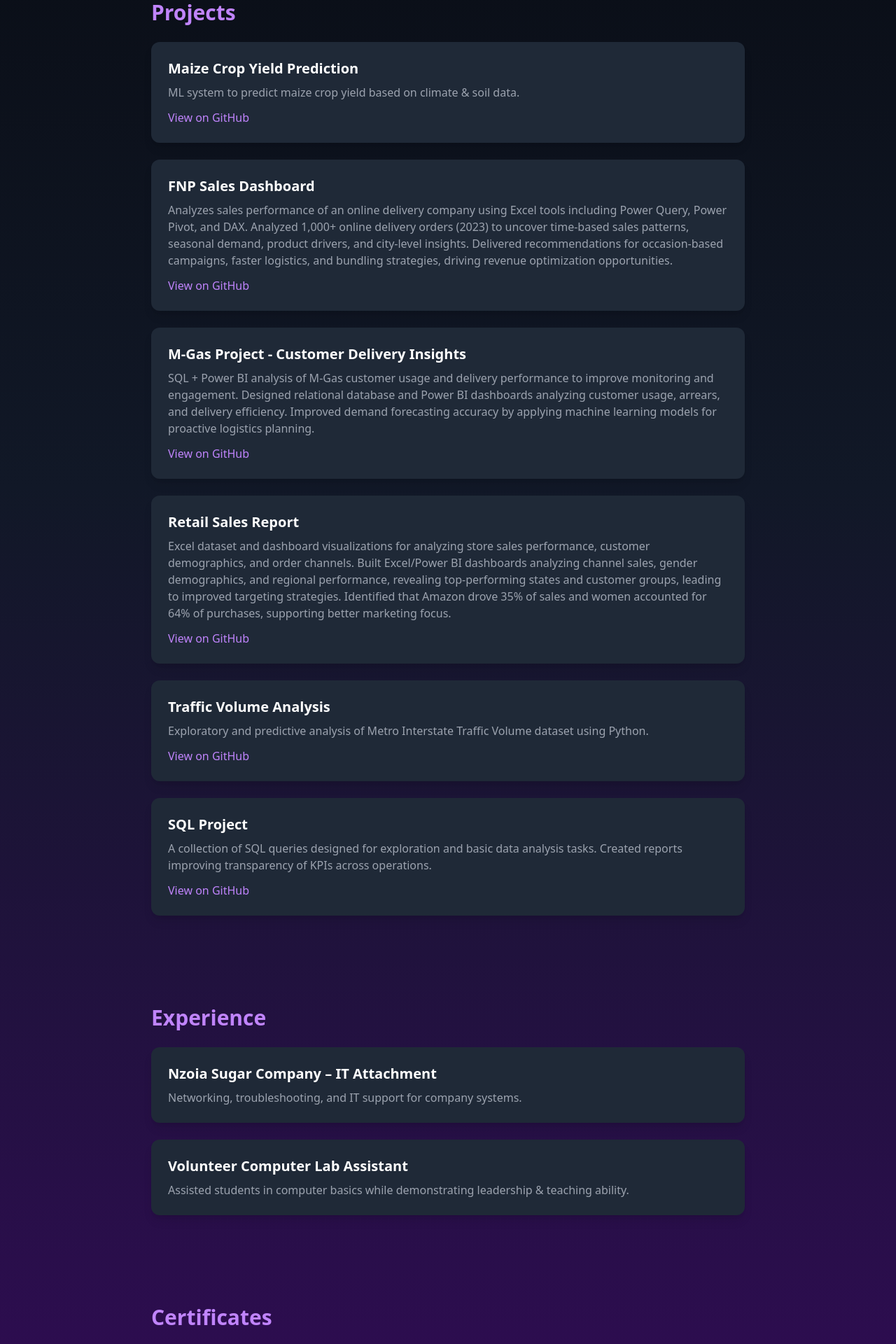
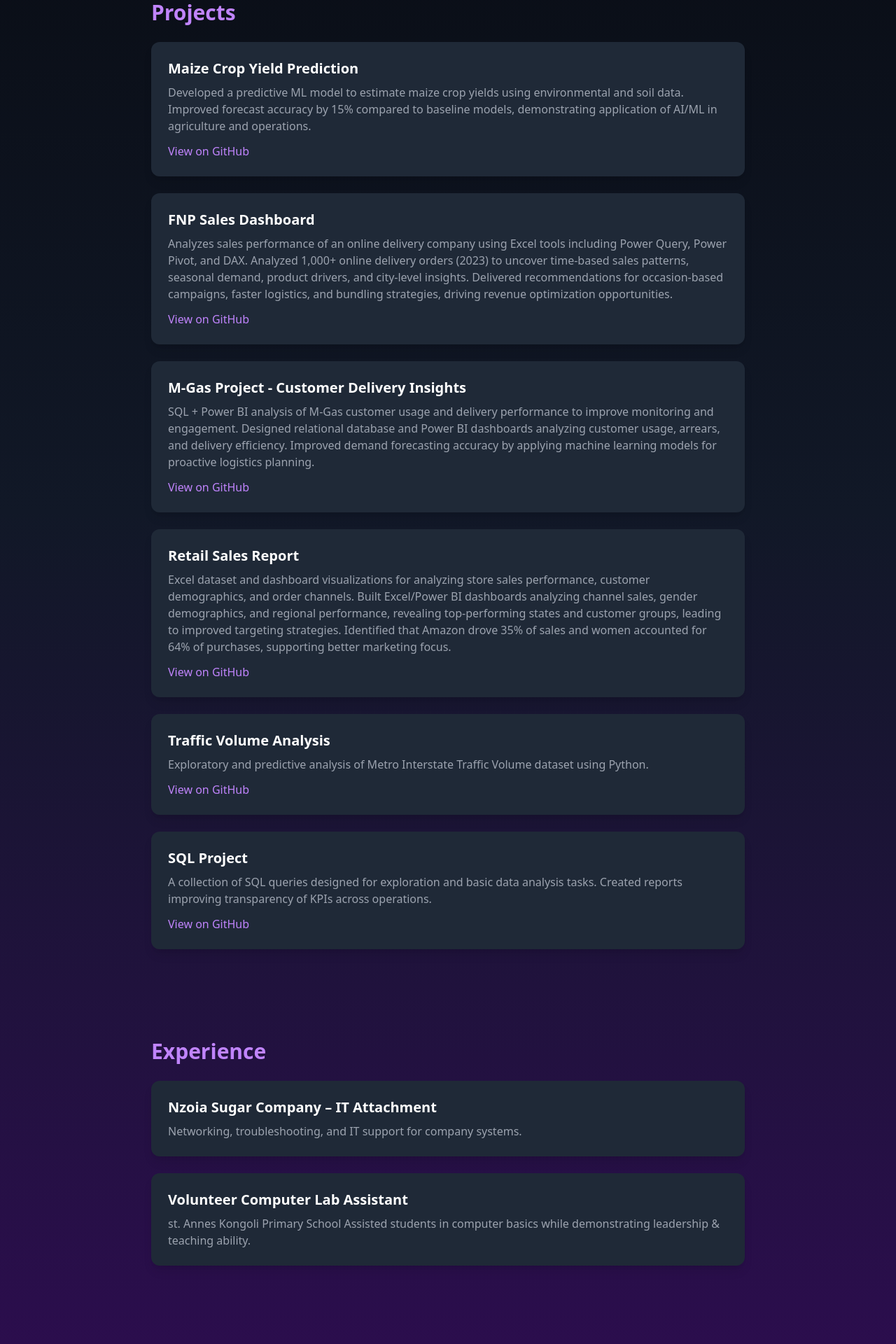
Before and after one commit to Patricia-Kubende/my-portfolio, a React (Create React App) app: page / in a window 1280 px wide. Shown: the part 1180-3100 px from the top of the page at 70% size. Built offline with nearby package versions, Linux system fonts and the light colour scheme.

Commit message:
updated maize ml  project

```diff
--- a/src/App.js
+++ b/src/App.js
@@ -62,7 +62,8 @@ function App() {
           <div className="bg-gray-800 p-6 rounded-xl shadow-lg">
             <h4 className="text-xl font-semibold">Maize Crop Yield Prediction</h4>
             <p className="text-gray-400 mt-2">
-              ML system to predict maize crop yield based on climate & soil data.
+              Developed a predictive ML model to estimate maize crop yields using environmental and soil data.
+              Improved forecast accuracy by 15% compared to baseline models, demonstrating application of AI/ML in agriculture and operations.
             </p>
             <a
               href="https://github.com/Patricia-Kubende/maizemate_Mobile_App"
@@ -182,6 +183,7 @@ function App() {
           <div className="bg-gray-800 p-6 rounded-xl shadow-lg">
             <h4 className="text-xl font-semibold">Volunteer Computer Lab Assistant</h4>
             <p className="text-gray-400 mt-2">
+              st. Annes Kongoli Primary School
               Assisted students in computer basics while demonstrating leadership & teaching ability.
             </p>
           </div>
```
